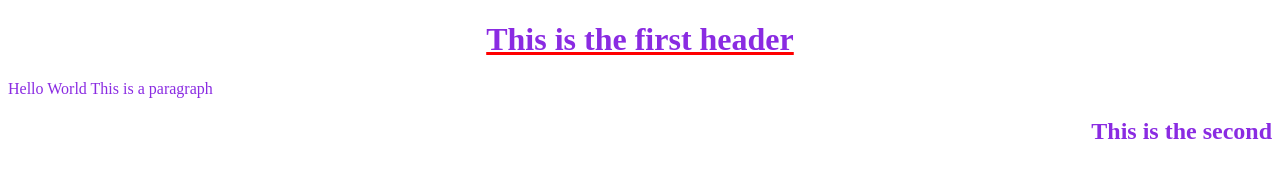
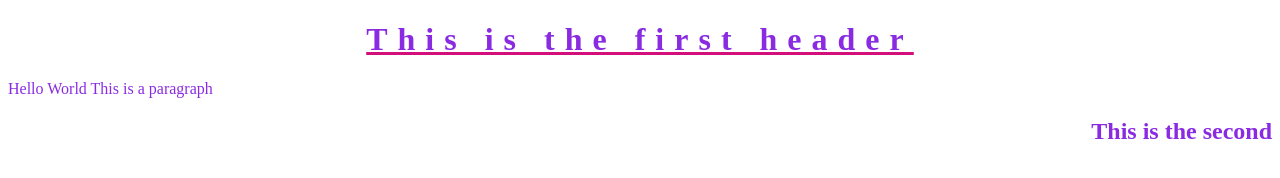
Before and after one commit to SamsonKnightz/Second-Day, a plain HTML site: page index.html in a window 1280 px wide. Drawn offline with Linux system fonts and the light colour scheme.

Commit message:
performed letter spacing for h1 headers:

```diff
--- a/assets/CSS/style.css
+++ b/assets/CSS/style.css
@@ -12,5 +12,6 @@ h2 {
 
 h1 {
     font-weight: 700;
-    text-decoration: red underline;
+    text-decoration: rgb(211, 15, 123) underline;
+    letter-spacing: 10px;
 }
```
